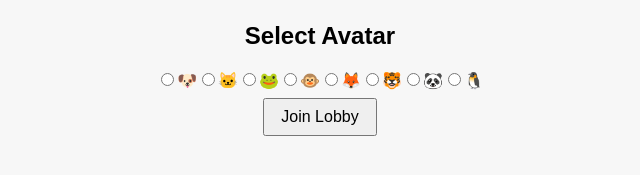
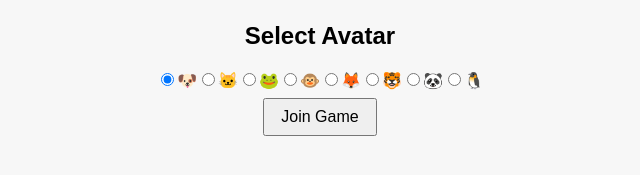
Before and after one commit to hyrumjackson/perception, a React (Create React App) app: page /info in a window 1280 px wide. Shown: the part 169-344 px from the top of the page, without its empty margins (320-960 px from the left). Built offline with nearby package versions, Linux system fonts and the light colour scheme.

Commit message:
Context added to player info and lobby

```diff
--- a/src/pages/HostInfo.tsx
+++ b/src/pages/HostInfo.tsx
@@ -55,7 +55,7 @@ const HostInfo = () => {
                 </label>
                 ))}
             </div>
-            <button onClick={handleCreateGame} style={{ marginTop: '2rem' }}>
+            <button onClick={handleCreateGame}>
                 Create Game
             </button>
         </div>
--- a/src/pages/PlayerInfo.tsx
+++ b/src/pages/PlayerInfo.tsx
@@ -1,50 +1,63 @@
 import { useNavigate } from 'react-router-dom';
+import { useState } from 'react';
+import { useGame } from '../context/GameContext';
+import { Player } from '../context/gameTypes';
 
 const PlayerInfo = () => {
     const navigate = useNavigate();
+    const { setPlayer } = useGame();
+
+    const [name, setName] = useState('');
+    const [avatar, setAvatar] = useState('🐶');
+    const gameId = 'BYU25'; // This will be changed later
+
+    const handleJoinGame = () => {
+        if (!name.trim()) return;
+
+        const newPlayer: Player = {
+            id: crypto.randomUUID(),
+            gameId,
+            isHost: false,
+            name,
+            avatarId: avatar,
+            score: 0,
+            vote: 0,
+            hasVoted: false,
+        };
+
+        setPlayer(newPlayer);
+        navigate('/lobby');
+      };
 
     return (
         <div className="page">
             <h2>Enter Name</h2>
-            <input type="text" placeholder="Your name" />
+            <input
+                type="text"
+                placeholder="Your name"
+                value={name}
+                onChange={(e) => setName(e.target.value)}
+            />
             <br />
             <br />
             <h2>Select Avatar</h2>
             <div>
-                <label>
-                    <input type="radio" name="avatar" value="avatar1" />
-                    🐶
+                {['🐶', '🐱', '🐸', '🐵', '🦊', '🐯', '🐼', '🐧'].map((icon, i) => (
+                <label key={i}>
+                    <input
+                    type="radio"
+                    name="avatar"
+                    value={icon}
+                    checked={avatar === icon}
+                    onChange={() => setAvatar(icon)}
+                    />
+                    <span>{icon}</span>
                 </label>
-                <label>
-                    <input type="radio" name="avatar" value="avatar2" />
-                    🐱
-                </label>
-                <label>
-                    <input type="radio" name="avatar" value="avatar3" />
-                    🐸
-                </label>
-                <label>
-                    <input type="radio" name="avatar" value="avatar4" />
-                    🐵
-                </label>
-                <label>
-                    <input type="radio" name="avatar" value="avatar5" />
-                    🦊
-                </label>
-                <label>
-                    <input type="radio" name="avatar" value="avatar6" />
-                    🐯
-                </label>
-                <label>
-                    <input type="radio" name="avatar" value="avatar7" />
-                    🐼
-                </label>
-                <label>
-                    <input type="radio" name="avatar" value="avatar8" />
-                    🐧
-                </label>
+                ))}
             </div>
-            <button onClick={() => navigate('/lobby')}>Join Lobby</button>
+            <button onClick={handleJoinGame}>
+                Join Game
+            </button>
         </div>
     );
 };
--- a/src/pages/PlayerLobby.tsx
+++ b/src/pages/PlayerLobby.tsx
@@ -1,7 +1,9 @@
 import { useNavigate } from 'react-router-dom';
+import { useGame } from '../context/GameContext';
 
 const PlayerLobby = () => {
     const navigate = useNavigate();
+    const { player } = useGame();
 
     return (
         <div className="page">
@@ -9,10 +11,16 @@ const PlayerLobby = () => {
             <p>BYU25</p>
             <h2>Players</h2>
             <ul>
-                <li>Alice</li>
-                <li>Bob</li>
-                <li>Charlie</li>
-                <li>David</li>
+                {player ? (
+                    <li>
+                        <span>
+                            {player.avatarId}
+                        </span>
+                        {player.name}
+                    </li>
+                ) : (
+                    <li>Loading player...</li>
+                )}
             </ul>
             <button onClick={() => navigate('/game-settings')}>Start Game</button>
         </div>
```
